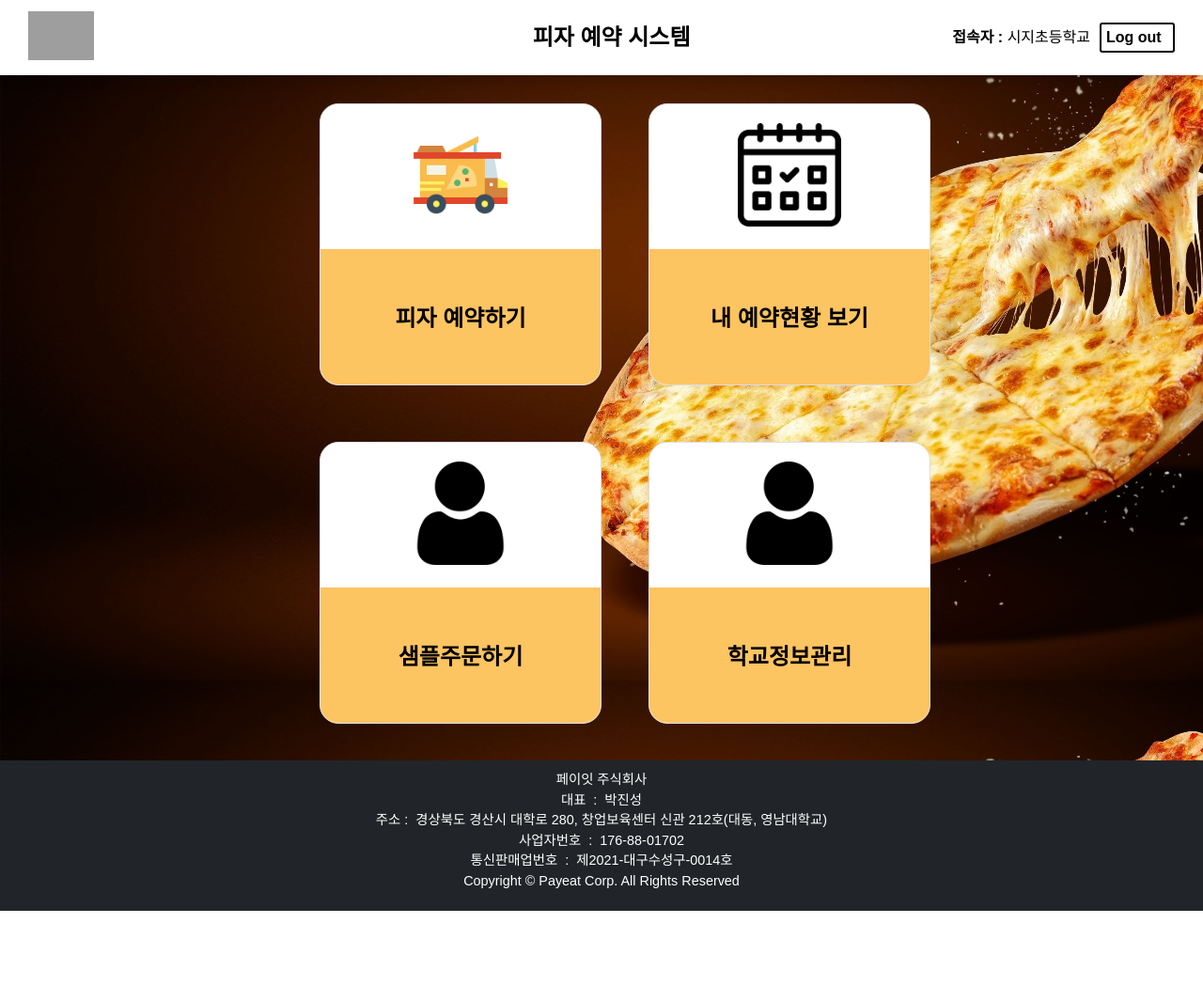
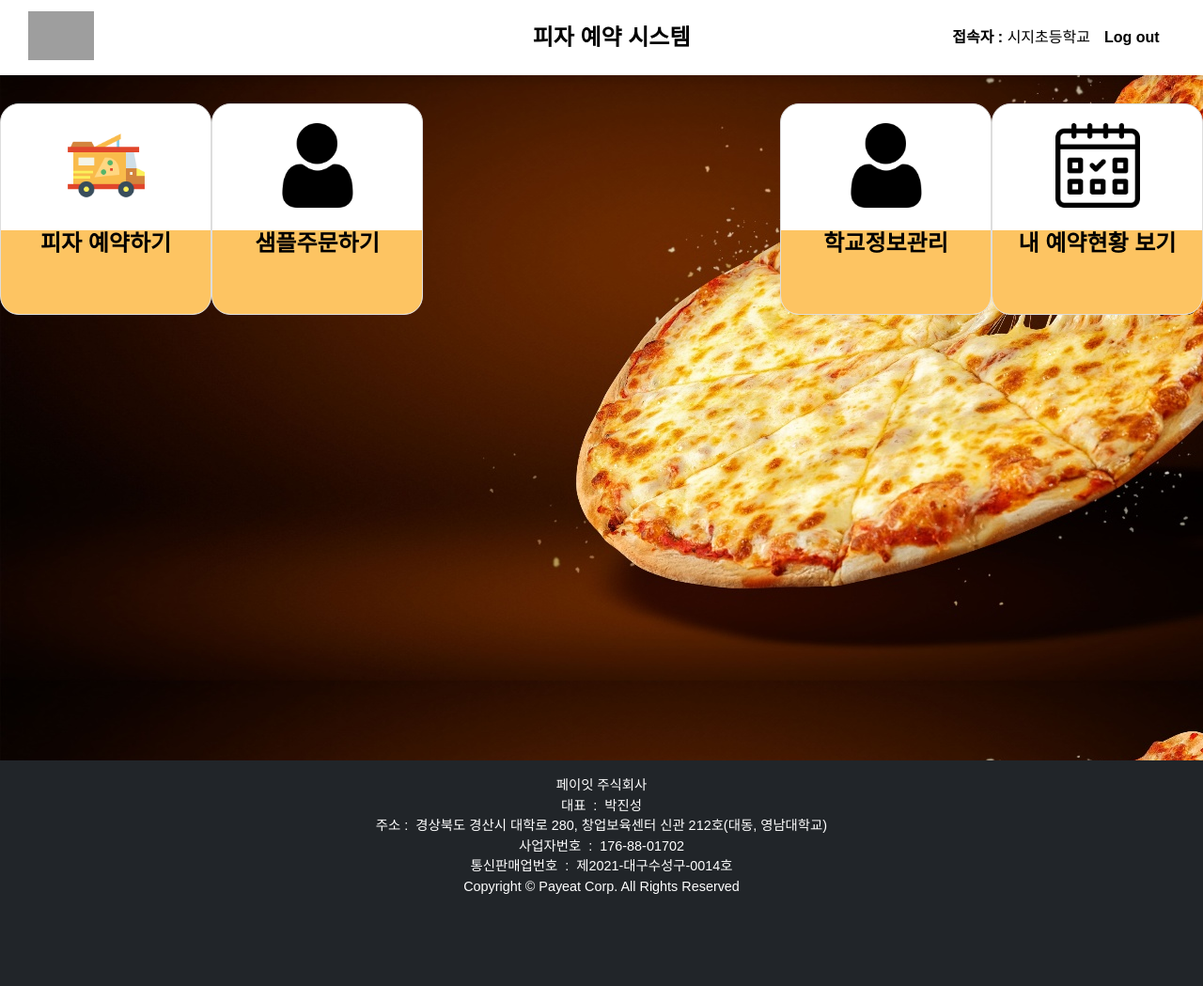
Before and after one commit to Taemin1234/LaMain-pizza, a PHP site: page /reservation-page/reservation.html in a window 1280 px wide. Shown: the whole page at 94% size. Before the commit the page ends 969 px from the top, so only its background shows below. Run offline with PHP 8.4, Linux system fonts and the light colour scheme; some libraries are stand-ins or nearby versions; grey boxes are pictures that could not be loaded.

Commit message:
Add files via upload

```diff
--- a/css/style.css
+++ b/css/style.css
@@ -374,7 +375,7 @@
   align-content: flex-start;
 }
 
-.main-contents, .calender-contents li {
+.calender-contents li {
   display: flex;
   flex-direction: column;
   flex-wrap: wrap;
@@ -570,16 +573,19 @@
 .menu-wrap .btn-logout {
   font-size: 16px;
   font-weight: bold;
-  width: 80px;
-  border: solid 2px #000;
-  border-radius: 3px;
+  width: 70px;
   padding: 5px;
+  margin-right: 10px;
   cursor: pointer;
   box-sizing: border-box;
 }
 .menu-wrap .btn-logout:hover {
   background-color: #000;
   color: #fff;
+}
+
+.btn-menu {
+  cursor: pointer;
 }
 
 .header-title {
@@ -772,21 +817,27 @@
 
 @media (min-width: 621px) {
   .reserv-page {
-    width: 620px;
+    width: 660px;
     left: 50%;
     transform: translateX(-50%);
+  }
+
+  .calender {
+    width: 620px;
+    margin: 0 auto;
   }
 }
 .main-contents {
   max-width: 1320px;
+  height: 809px;
   margin: 0 auto;
   padding-top: 80px;
 }
 
 .main-box {
-  width: 300px;
-  height: 300px;
-  margin: 30px 0;
+  width: 200px;
+  height: 200px;
+  margin: 30px 0px;
   background-color: #fff;
   border: solid 1px #ddd;
   border-radius: 20px;
@@ -803,37 +854,46 @@
   transition: all 0.3s;
 }
 .main-box img {
-  width: 110px;
-  height: 110px;
+  width: 90px;
+  height: 90px;
   margin: 20px 0;
+}
+
+.main-box:nth-child(1),
+.main-box:nth-child(3) {
+  float: left;
+}
+
+.main-box:nth-child(2),
+.main-box:nth-child(4) {
+  float: right;
 }
 
 .main-box-title {
   width: 100%;
-  height: 50%;
+  height: 34%;
   background-color: #fdc462;
 }
-.main-box-title h2 {
+.main-box-title h3 {
   text-align: center;
-  line-height: 148px;
+  line-height: 62px;
 }
 
-@media (min-width: 768px) {
+@media (min-width: 1200px) {
   .main-contents {
     display: block;
-    max-width: 700px;
-    height: 809px;
-    padding-left: 50px;
   }
 
-  .main-box:nth-child(2),
-.main-box:nth-child(4) {
-    float: right;
+  .main-box {
+    width: 225px;
+    height: 225px;
   }
 
-  .main-box:nth-child(1),
-.main-box:nth-child(3) {
-    float: left;
+  .main-box-title {
+    height: 42%;
+  }
+  .main-box-title h3 {
+    line-height: 89px;
   }
 }
 main {
@@ -1026,9 +1086,8 @@
 
 .footer {
   width: 100%;
-  height: 160px;
-  padding-top: 10px;
-  padding-bottom: 70px;
+  height: 360px;
+  padding: 0 10px;
   text-align: center;
   box-sizing: border-box;
   font-size: 0.9rem;
@@ -1037,14 +1096,51 @@
   color: #fff;
 }
 
+.fnb {
+  width: 100%;
+  padding: 16px;
+  border-bottom: solid 1px #ddd;
+  border-top: solid 1px #ddd;
+  box-sizing: border-box;
+}
+.fnb li {
+  margin-right: 20px;
+}
+.fnb li:hover {
+  color: #929191;
+}
+
 .footer-contents {
   text-align: center;
   line-height: 1.5;
+  padding-top: 16px;
+}
+
+.footer-cs {
+  margin-top: 20px;
+  line-height: 1.5;
+}
+.footer-cs p {
+  margin-bottom: 10px;
+  font-size: 20px;
+  font-weight: bold;
+  color: #929191;
+}
+
+.copyright {
+  margin-top: 20px;
 }
 
 @media (min-width: 992px) {
-  .footer-fixed {
-    position: fixed;
-    bottom: 0px;
+  .footer {
+    height: 240px;
+  }
+
+  .footer-web {
+    display: flex;
+    flex-direction: row;
+    flex-wrap: wrap;
+    justify-content: center;
+    align-items: center;
   }
 }
--- a/css/style.scss
+++ b/css/style.scss
@@ -271,11 +273,10 @@
   .btn-logout {
     font-size: 16px;
     font-weight: bold;
-    width: 80px;
-    border: solid 2px #000;
-    border-radius: 3px;
+    width: 70px;
 
     padding: 5px;
+    margin-right: 10px;
 
     cursor: pointer;
     box-sizing: border-box;
@@ -542,26 +595,31 @@
 
 @media (min-width: 621px) {
   .reserv-page {
-    width: 620px;
+    width: 660px;
     left: 50%;
     transform: translateX(-50%);
+  }
+  .calender {
+    width: 620px;
+
+    margin: 0 auto;
   }
 }
 
 //메인페이지
 
 .main-contents {
-  @extend %flex-column;
   max-width: 1320px;
+  height: 809px;
   margin: 0 auto;
   padding-top: 80px;
 }
 
 .main-box {
-  width: 300px;
-  height: 300px;
+  width: 200px;
+  height: 200px;
 
-  margin: 30px 0;
+  margin: 30px 0px;
 
   background-color: #fff;
 
@@ -586,41 +644,51 @@
   }
 
   img {
-    width: 110px;
-    height: 110px;
+    width: 90px;
+    height: 90px;
     margin: 20px 0;
   }
 }
 
+.main-box:nth-child(1),
+.main-box:nth-child(3) {
+  float: left;
+}
+
+.main-box:nth-child(2),
+.main-box:nth-child(4) {
+  float: right;
+}
+
 .main-box-title {
   width: 100%;
-  height: 50%;
+  height: 34%;
 
   //background-color: #c2c2c2;
   background-color: $theme-color;
 
-  h2 {
+  h3 {
     text-align: center;
-    line-height: 148px;
+    line-height: 62px;
   }
 }
 
-@media (min-width: 768px) {
+@media (min-width: 1200px) {
   .main-contents {
     display: block;
-    max-width: 700px;
-    height: 809px;
-    padding-left: 50px;
   }
 
-  .main-box:nth-child(2),
-  .main-box:nth-child(4) {
-    float: right;
+  .main-box {
+    width: 225px;
+    height: 225px;
   }
 
-  .main-box:nth-child(1),
-  .main-box:nth-child(3) {
-    float: left;
+  .main-box-title {
+    height: 42%;
+
+    h3 {
+      line-height: 89px;
+    }
   }
 }
 
@@ -861,9 +929,8 @@
 
 .footer {
   width: 100%;
-  height: 160px;
-  padding-top: 10px;
-  padding-bottom: 70px;
+  height: 360px;
+  padding: 0 10px;
 
   text-align: center;
   box-sizing: border-box;
@@ -876,14 +943,60 @@
   color: #fff;
 }
 
+.fnb {
+  width: 100%;
+  padding: 16px;
+
+  border-bottom: solid 1px $border-color;
+  border-top: solid 1px $border-color;
+
+  box-sizing: border-box;
+
+  ul {
+    @extend %flex-center;
+  }
+
+  li {
+    margin-right: 20px;
+
+    &:hover {
+      color: #929191;
+    }
+  }
+}
+
 .footer-contents {
   text-align: center;
   line-height: 1.5;
+
+  padding-top: 16px;
+}
+
+.footer-cs {
+  margin-top: 20px;
+  line-height: 1.5;
+
+  p {
+    margin-bottom: 10px;
+    font-size: 20px;
+    font-weight: bold;
+    color: #929191;
+  }
+}
+.copyright {
+  margin-top: 20px;
 }
 
 @media (min-width: 992px) {
-  .footer-fixed {
-    position: fixed;
-    bottom: 0px;
+  .footer {
+    height: 240px;
+  }
+
+  .footer-web {
+    display: flex;
+    flex-direction: row;
+    flex-wrap: wrap;
+    justify-content: center;
+    align-items: center;
   }
 }
```
Also changed, not shown: other parts of css/style.css (+46 -4 lines), other parts of css/style.scss (+59 -5 lines).
